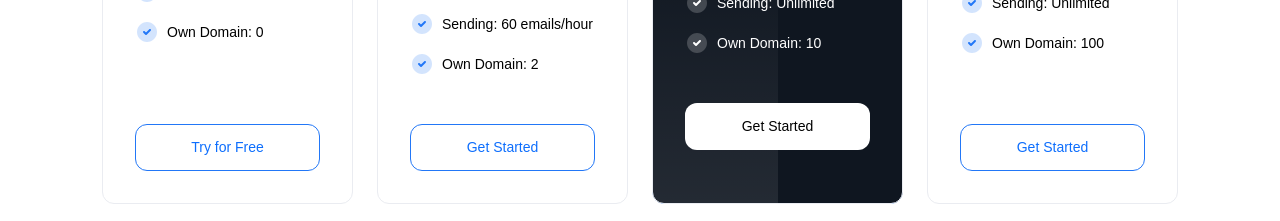
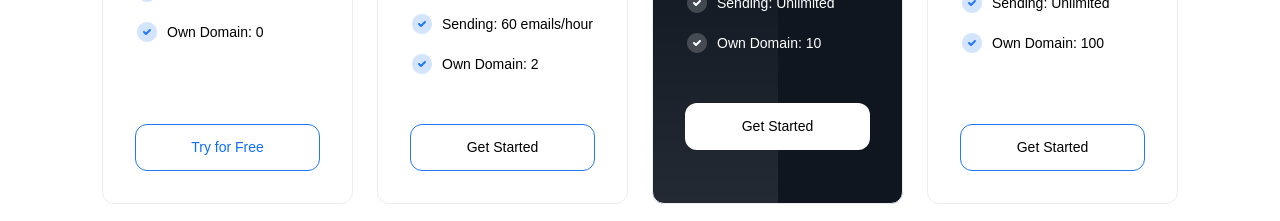
Before and after one commit to cyberfear-com/frontEnd, a React (Vite) app: page /pricing in a window 1280 px wide. Shown: the part 820-1041 px from the top of the page. Built offline with nearby package versions, Linux system fonts and the light colour scheme; a small style sheet from the web is missing.

Commit message:
Pricing buttons fix

```diff
--- a/src/pages/Pricing.jsx
+++ b/src/pages/Pricing.jsx
@@ -170,8 +170,11 @@ export default function Pricing() {
                 <div className="flex-grow-1"></div>
                 {/* spacer */}
 
-                <button className={classNames(styles.planbut, "btn fw-normal text-center w-100 border border-primary border-1")}>
-                  <a className="text-decoration-none" href="/mailbox/#signup">Get Started</a>
+                <button
+                  className={classNames(styles.planbut, "btn fw-normal text-center w-100 border border-primary border-1")}
+                  onClick={() => window.location.href = '/mailbox/#signup'}
+                >
+                  Get Started
                 </button>
               </div>
             </div>
@@ -238,8 +241,12 @@ export default function Pricing() {
                   <li>Own Domain: 10</li>
                 </ul>
 
-                <button className="btn fw-normal text-center w-100" style={{background:"#fff"}}>
-                  <a className="text-decoration-none text-black" href="/mailbox/#signup">Get Started</a>
+                <button
+                  className="btn fw-normal text-center w-100"
+                  style={{ background: "#fff" }}
+                  onClick={() => window.location.href = '/mailbox/#signup'}
+                >
+                  Get Started
                 </button>
               </div>
             </div>
@@ -301,8 +308,11 @@ export default function Pricing() {
                 <div className="flex-grow-1"></div>
                 {/* spacer */}
 
-                <button className={classNames(styles.planbut, "btn fw-normal text-center w-100 border border-primary border-1")}>
-                  <a className="text-decoration-none" href="/mailbox/#signup">Get Started</a>
+                <button
+                  className={classNames(styles.planbut, "btn fw-normal text-center w-100 border border-primary border-1")}
+                  onClick={() => window.location.href = '/mailbox/#signup'}
+                >
+                  Get Started
                 </button>
               </div>
             </div>
```
